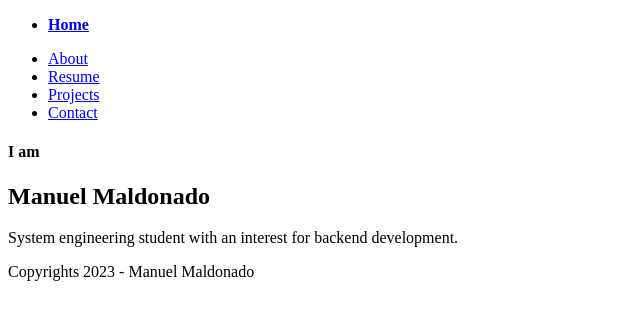
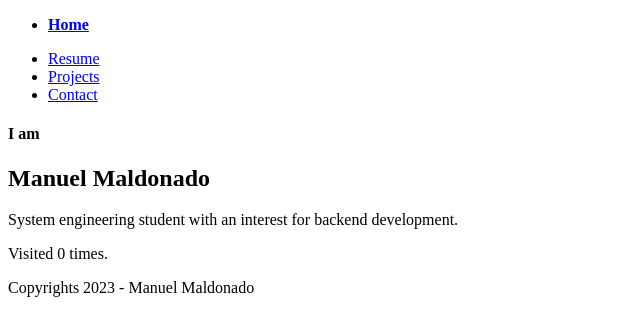
Before and after one commit to Glitchr/manuelmaldonado, a Django app: page / in a window 1280 px wide. Shown: the top 336 px of the page, without its empty margins (0-640 px from the left). Run offline with Django 4.2, Linux system fonts and the light colour scheme; data that the repository does not hold is empty; some libraries are stand-ins or nearby versions.

Commit message:
Removed about page, updated times visited on index page

```diff
--- a/my_websites/templates/my_websites/base.html
+++ b/my_websites/templates/my_websites/base.html
@@ -21,7 +21,6 @@
         <li><a href="{% url 'index' %}"><strong>Home</strong></a></li>
       </ul>
       <ul>
-        <li><a href="{% url 'about' %}">About</a></li>
         <li><a href="{% url 'resume' %}">Resume</a></li>
         <li><a href="{% url 'projects' %}">Projects</a></li>
         <li><a href="#">Contact</a></li>
--- a/my_websites/templates/my_websites/index.html
+++ b/my_websites/templates/my_websites/index.html
@@ -23,6 +23,10 @@
       {% endfor %}
     </ul>
 
+    <footer>
+      <p>Visited {{ num_visits }} time{{ num_visits|pluralize }}.</p>
+    </footer>
+
   </section>
 
 {% endblock content %}
--- a/my_websites/urls.py
+++ b/my_websites/urls.py
@@ -12,8 +12,6 @@ urlpatterns = [
     path('projects/', views.projects, name='projects'),
     # Detail page for each project
     path('projects/<int:project_id>', views.project, name='project'),
-    # The about page
-    path('about/', views.about, name='about'),
     # The resume page
     path('resume/', views.resume, name='resume'),
 ]
--- a/my_websites/views.py
+++ b/my_websites/views.py
@@ -6,7 +6,12 @@ from .models import Education, Job, Certification, Project, Interest, SocialMedi
 def index(request):
     """The home page for the website"""
     social_media = SocialMedia.objects.all()
-    context = {'social_media': social_media}
+
+    # Log how many times the website has been visited
+    num_visits = request.session.get('num_visits', 0)
+    request.session['num_visits'] = num_visits + 1
+
+    context = {'social_media': social_media, 'num_visits': num_visits}
 
     return render(request, 'my_websites/index.html', context)
 
@@ -25,22 +30,6 @@ def project(request, project_id):
     context = {'project': project}
 
     return render(request, 'my_websites/project.html', context)
-
-
-def about(request):
-    """The page about me"""
-    educations = Education.objects.all().order_by('start_date')
-    jobs = Job.objects.all().order_by('start_date')
-    certifications = Certification.objects.all().order_by('start_date')
-    skills = Skill.objects.all()
-    context = {
-        'education': educations,
-        'job': jobs,
-        'certification': certifications,
-        'skill': skills,
-    }
-
-    return render(request, 'my_websites/about.html', context)
 
 
 def resume(request):
```
Also changed, not shown: my_websites/templates/my_websites/about.html (deleted, +0 -16 lines).
